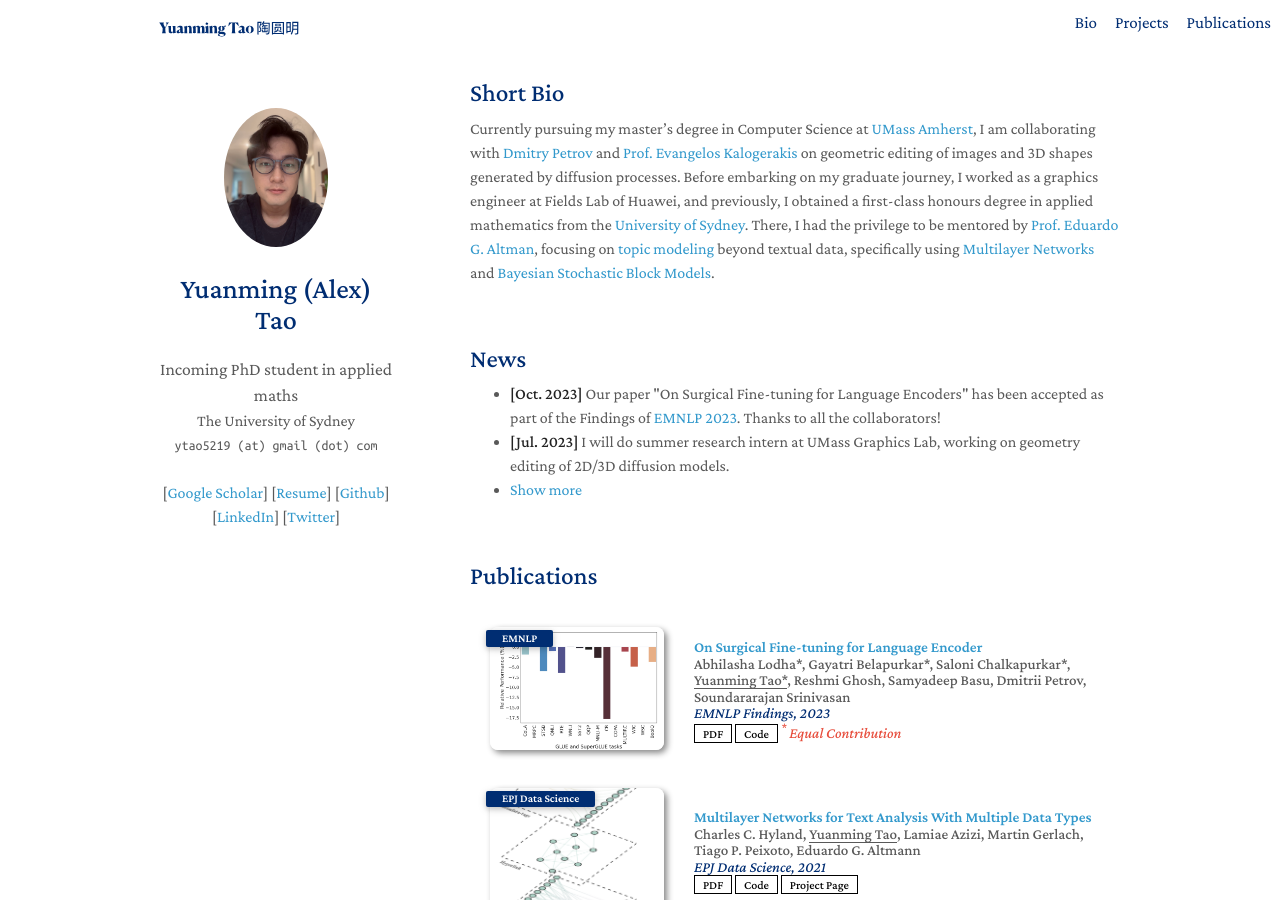
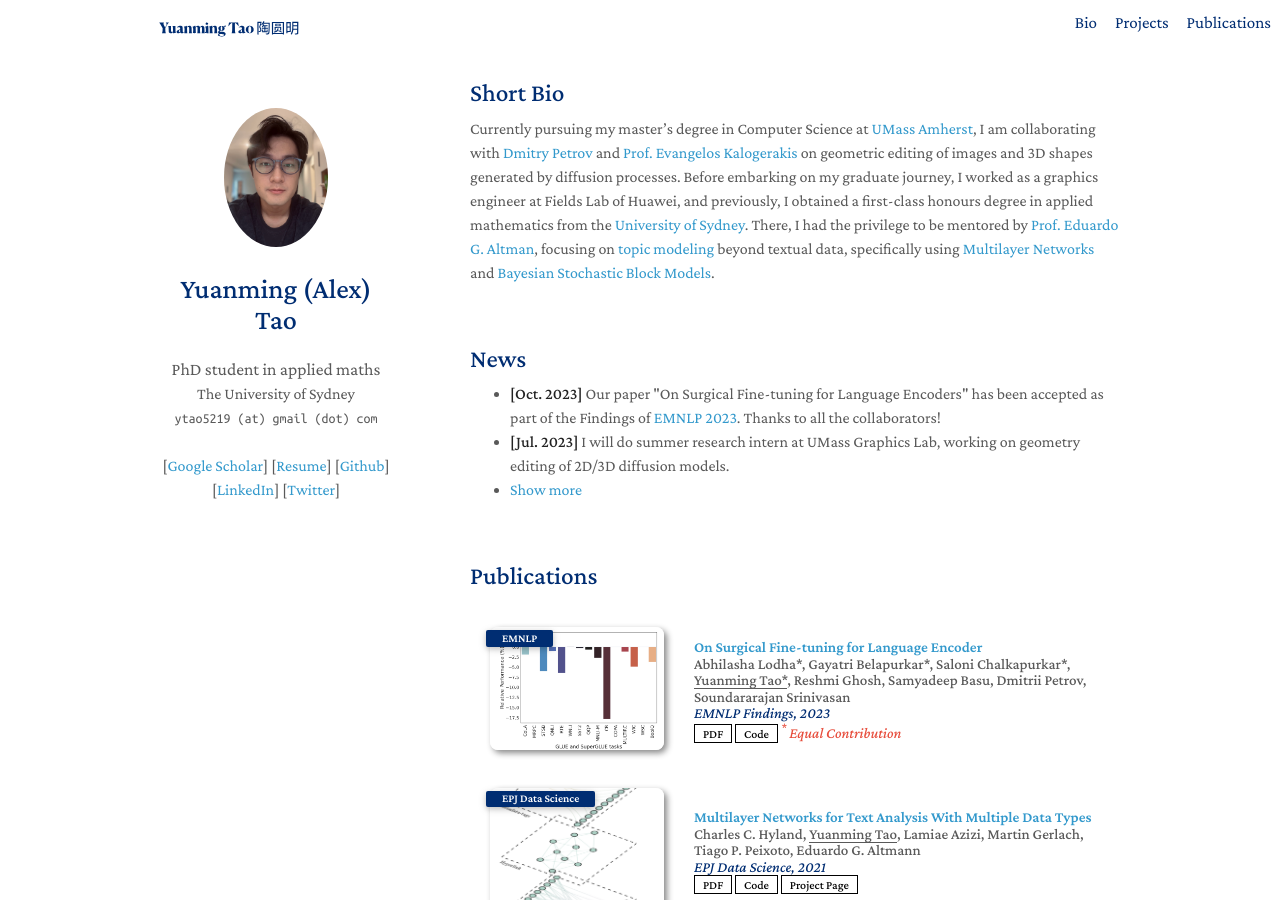
Before and after one commit to alexta0/alexta0.github.io, a Jekyll site: the page built from index.md, in a window 1280 px wide and 900 px high. Built offline with Jekyll 4.4.1, drawn with Linux system fonts in a browser that asks for light colours; a style sheet for code colours, icons or effects is not loaded.

Commit message:
modify personal info

```diff
--- a/_config.yml
+++ b/_config.yml
@@ -1,6 +1,6 @@
 # Basic Information
 title: Yuanming (Alex) Tao
-position: Incoming PhD student in applied maths
+position: PhD student in applied maths
 affiliation: The University of Sydney
 affiliation_link: https://ymtao5219.github.io
 affiliation_logo: ./assets/img/name-logo.svg
@@ -21,7 +21,7 @@
 link_type: text #text/icon
 google_scholar: https://scholar.google.com/citations?user=SCHOLAR_ID&user=dwIyWrEAAAAJ
 cv_link: ./assets/pdf/yuanmingtao_resume.pdf
-github_link: https://github.com/ymtao5219
+github_link: https://github.com/alexta0
 linkedin: https://www.linkedin.com/in/yuanmingtao/
 twitter: https://x.com/yuanmingta0
 
```
